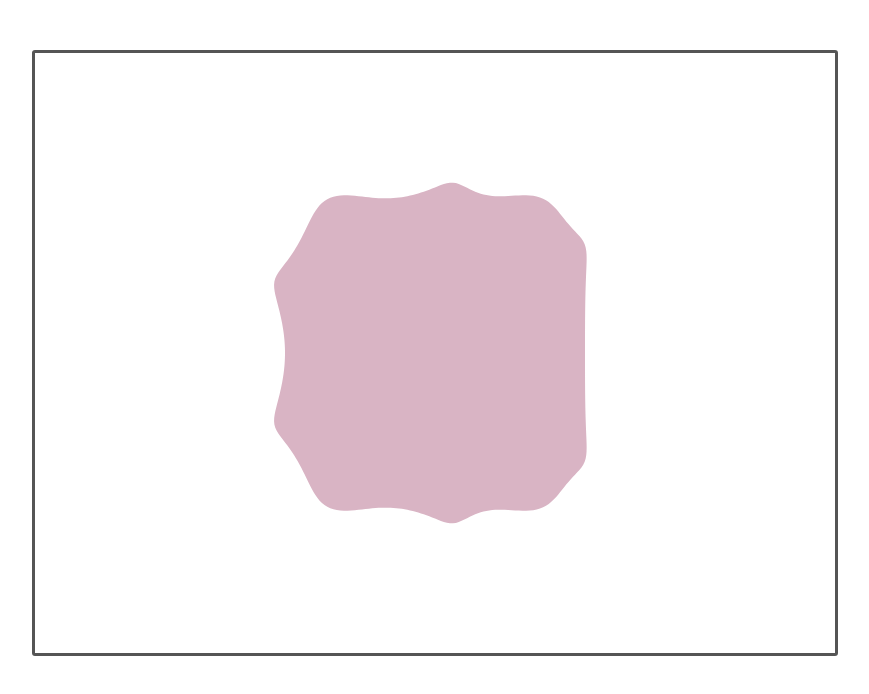
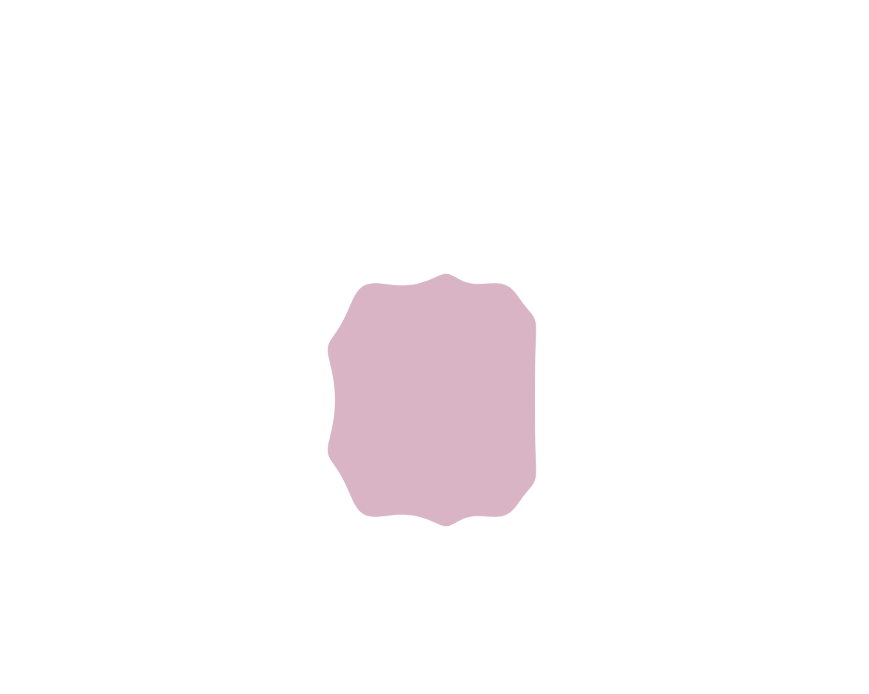
Before and after one commit to BlurryRoots/js13k-2015, a plain HTML site: page index.html in a window 1280 px wide. Shown: the whole page, without its empty margins (205-1074 px from the left). Drawn offline with Linux system fonts and the light colour scheme.

Commit message:
resizing canvas to fit window

```diff
--- a/game.css
+++ b/game.css
@@ -1,10 +1,20 @@
+html, body {
+  margin: 0px;
+}
+
+body {
+  overflow: hidden;
+}
+
 #game {
-  margin: 50px auto 0;
+  position: absolute;
+  top: 0px;
+  left: 0px;
+  width: 100%;
+  height: 100%;
   display: block;
-  border: 3px solid #555;
-  border-radius: 3px;
 }
 
 #log {
-	text-align: center;
+  text-align: center;
 }
--- a/index.html
+++ b/index.html
@@ -6,8 +6,8 @@
     <title>js13k contest entry by sven freiberg</title>
     <link rel="stylesheet" href="game.css"/>
   </head>
-  <body>
-    <canvas id="game" width="800" height="600"></canvas>
+  <body onresize="resize_canvas ()">
+    <canvas id="game"></canvas>
     <div id="log"></div>
     <script src="main.js"></script>
   </body>
--- a/main.js
+++ b/main.js
@@ -367,6 +367,8 @@ var Game = function () {
 };
 
 var canvas = document.querySelector ('#game');
+canvas.width = 1920;
+canvas.height = 1080;
+
 var launcher = AppLauncher (canvas);
-
 launcher.start (Game ());
```
